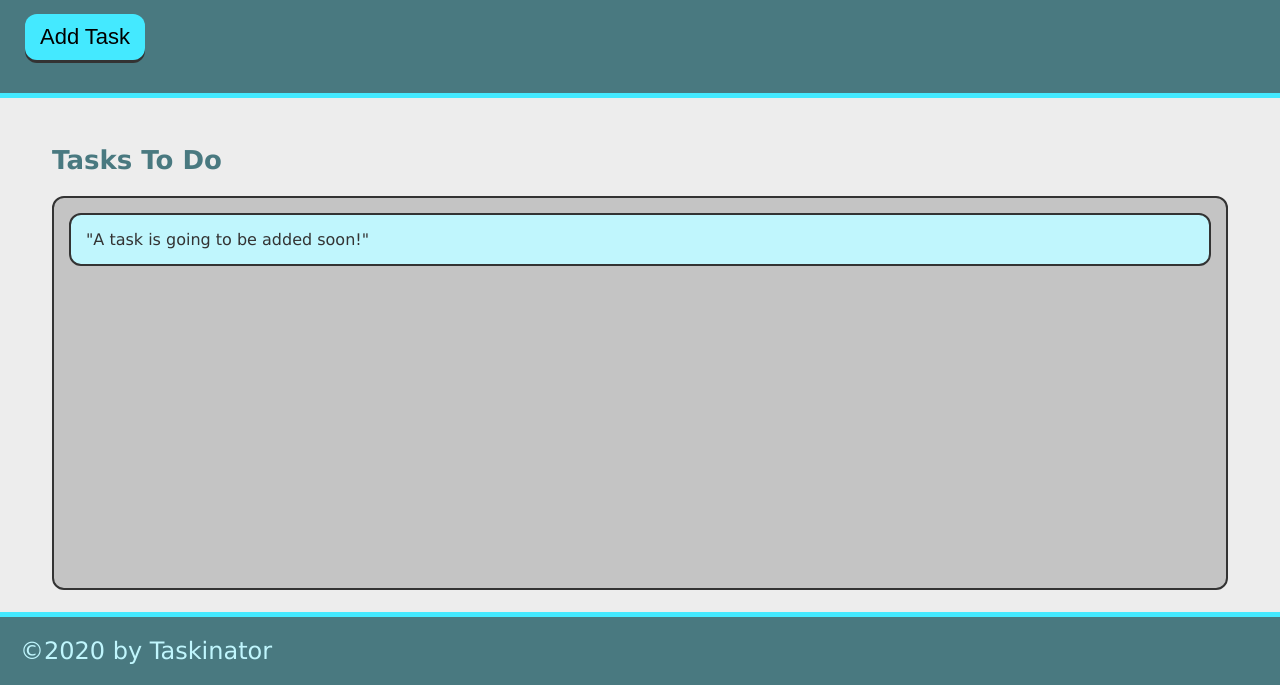
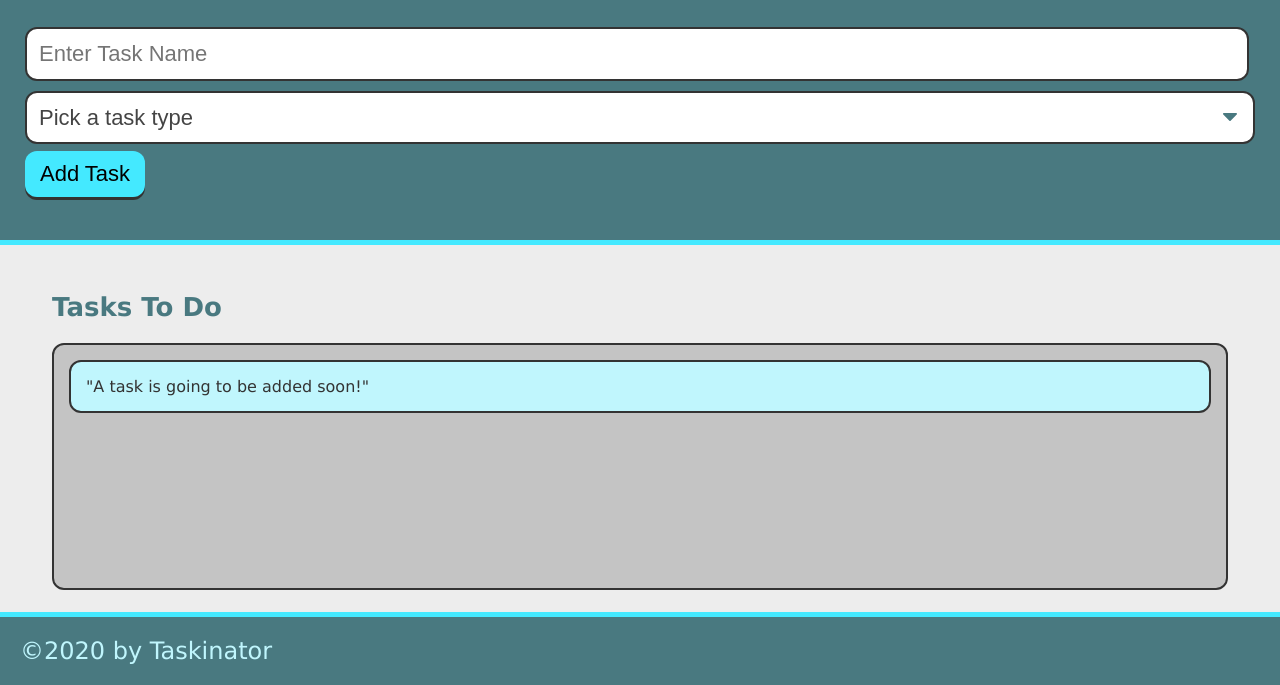
Before and after one commit to scarlinj/taskinator, a plain HTML site: page index.html in a window 1280 px wide. Shown: the part 115-800 px from the top of the page. Drawn offline with Linux system fonts and the light colour scheme.

Commit message:
added task-name element and added drop-down menu

```diff
--- a/index.html
+++ b/index.html
@@ -18,9 +18,24 @@
             Click the button below to add a new task!
         </p>
 
-        <button class="btn" id="save-task">
-            Add Task
-        </button>
+        <form id="task-form">
+            <div class="form-group">
+                <input type="text" name="task-name" placeholder="Enter Task Name" />
+            </div>
+
+            <select name="task-type" class="select-dropdown">
+                <option value="" disabled selected>Pick a task type</option>
+                <option value="Print">Print</option>
+                <option value="Web">Web</option>
+                <option value="Mobile">Mobile</option>
+            </select>
+
+            <div class="form-group">
+                <button class="btn" id="save-task" type="submit">
+                    Add Task
+                </button>
+            </div>
+        </form>
 
     </header>
 
```
